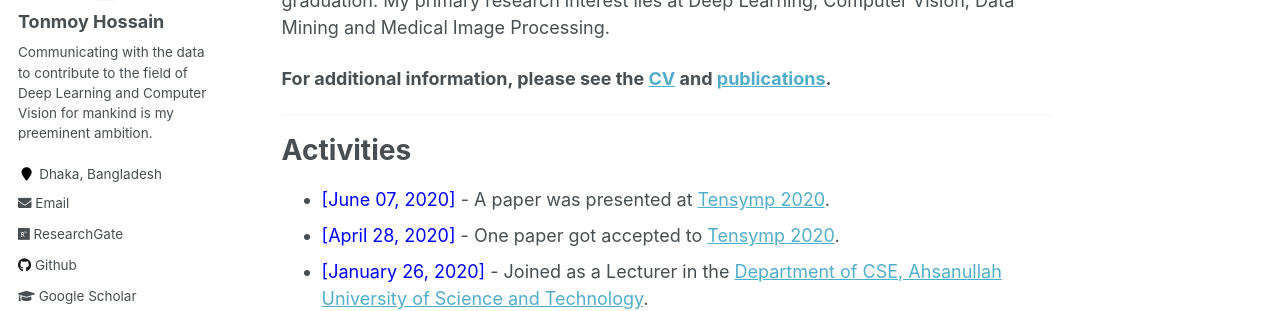
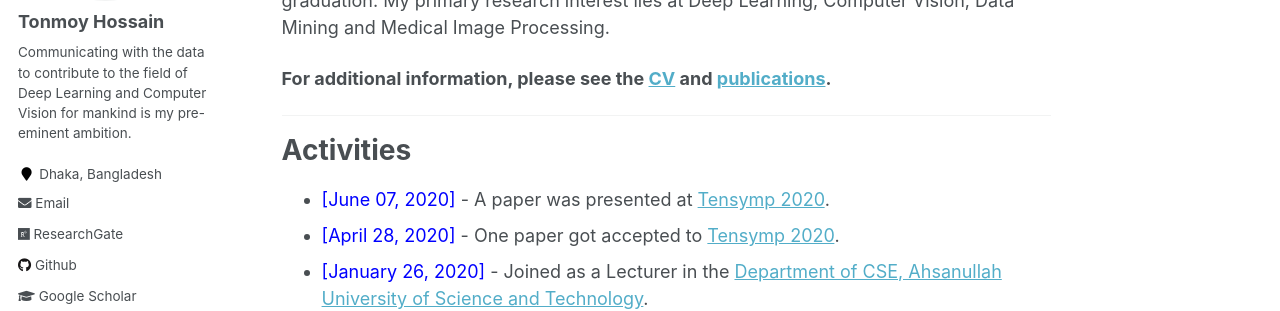
Before and after one commit to shaeekh/shaeekh.github.io, a Jekyll site: the page built from _pages/about.md, in a window 1280 px wide. Shown: the part 303-614 px from the top of the page. Built offline with Jekyll 4.4.1, drawn with Linux system fonts in a browser that asks for light colours; some web fonts are replaced.

Commit message:
Update _config.yml

```diff
--- a/_config.yml
+++ b/_config.yml
@@ -82,7 +82,7 @@ analytics:
 author:
   name             : "Tonmoy Hossain"
   avatar           : "final_picture.jpg"
-  bio              : "Communicating with the data to contribute to the field of Deep Learning and Computer Vision for mankind is my preeminent ambition."
+  bio              : "Communicating with the data to contribute to the field of Deep Learning and Computer Vision for mankind is my pre-eminent ambition."
   location         : "Dhaka, Bangladesh"
   employer         :
   pubmed           : #"https://www.ncbi.nlm.nih.gov/pubmed/?term=john+snow"
```
